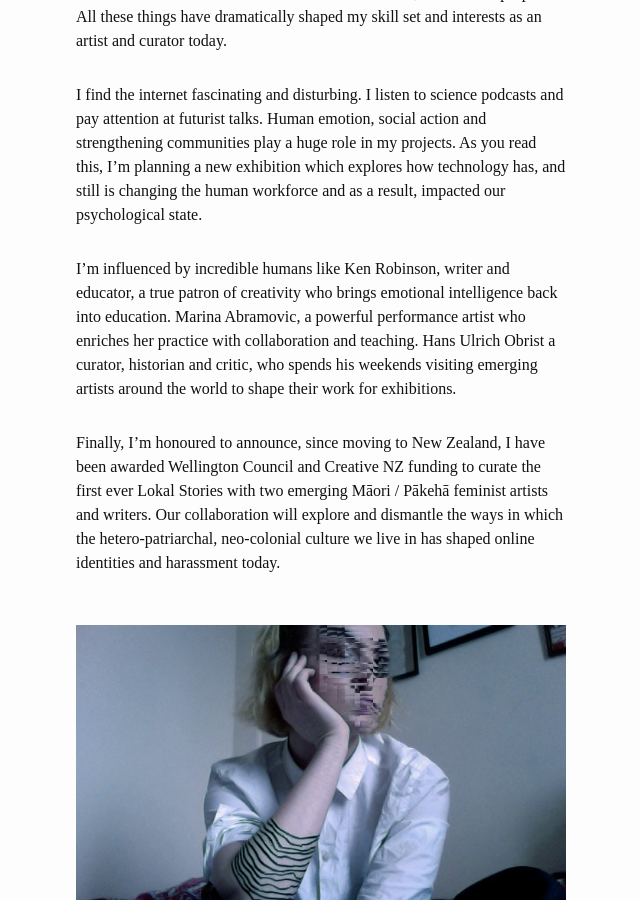
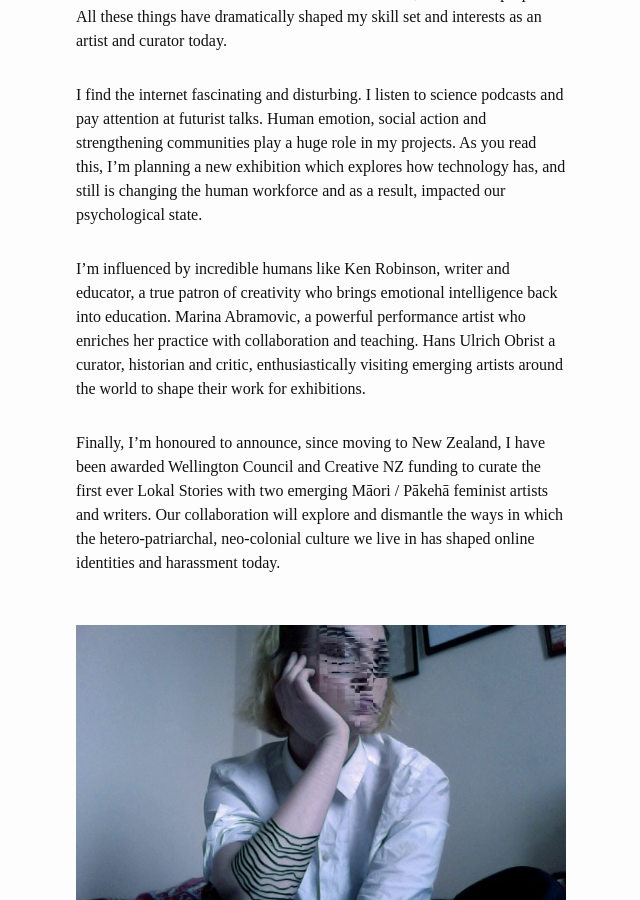
Before and after one commit to sophiegoblin/sophiegoblin.github.io, a Jekyll site: the page built from index.md, in a window 1280 px wide and 900 px high, scrolled down 786 px. Shown: the whole window, without its empty margins (319-959 px from the left). Built offline with Jekyll 4.4.1, drawn with Linux system fonts in a browser that asks for light colours; nearby versions of some CDN libraries.

Commit message:
spelling

```diff
--- a/index.md
+++ b/index.md
@@ -18,7 +18,7 @@ My existence till now has been distilled with insights from my brother's interes
 
 I find the internet fascinating and disturbing. I listen to science podcasts and pay attention at futurist talks. Human emotion, social action and strengthening communities play a huge role in my projects. As you read this, I'm planning a new exhibition which explores how technology has, and still is changing the human workforce and as a result, impacted our psychological state.
 
-I'm influenced by incredible humans like Ken Robinson, writer and educator, a true patron of creativity who brings emotional intelligence back into education. Marina Abramovic, a powerful performance artist who enriches her practice with collaboration and teaching. Hans Ulrich Obrist a curator, historian and critic, who spends his weekends visiting emerging artists around the world to shape their work for exhibitions.
+I'm influenced by incredible humans like Ken Robinson, writer and educator, a true patron of creativity who brings emotional intelligence back into education. Marina Abramovic, a powerful performance artist who enriches her practice with collaboration and teaching. Hans Ulrich Obrist a curator, historian and critic, enthusiastically visiting emerging artists around the world to shape their work for exhibitions.
 
 Finally, I'm honoured to announce, since moving to New Zealand, I have been awarded Wellington Council and Creative NZ funding to curate the first ever Lokal Stories with two emerging Māori / Pākehā feminist artists and writers. Our collaboration will explore and dismantle the ways in which the hetero-patriarchal, neo-colonial culture we live in has shaped online identities and harassment today.
 
```
